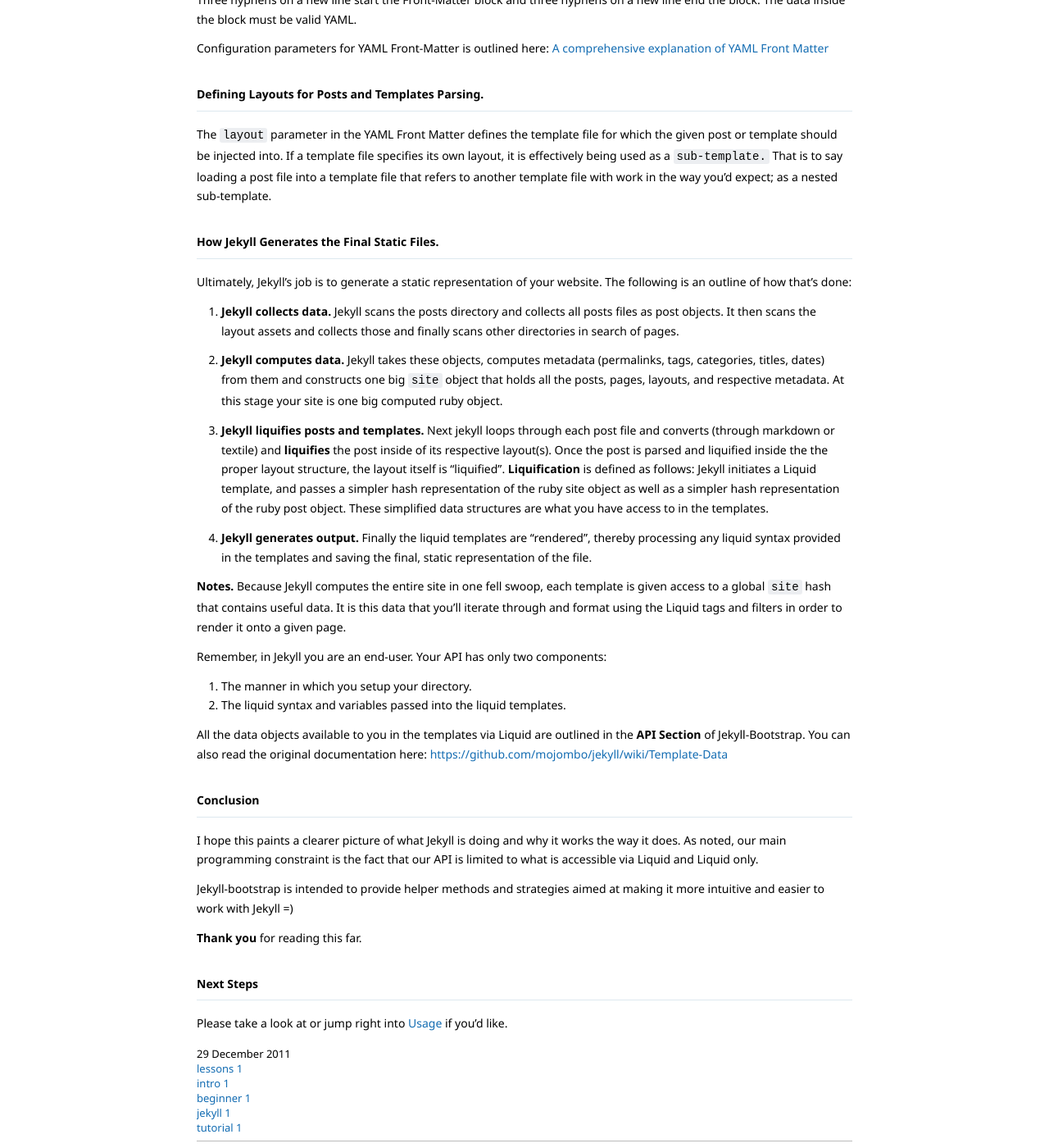
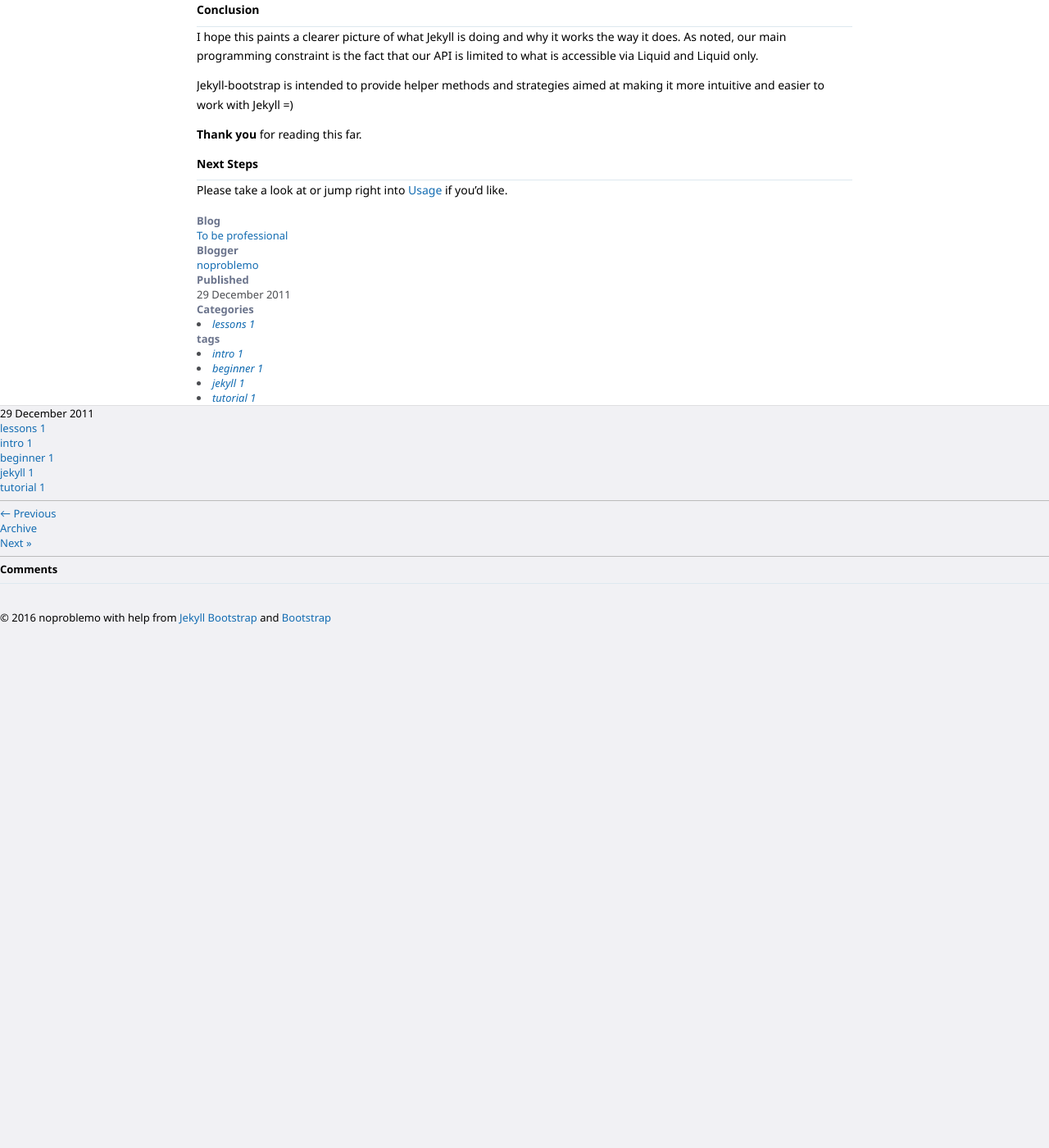
Before and after one commit to noproblemo/noproblemo.github.io, a Jekyll site: the page built from _posts/core-samples/2011-12-29-jekyll-introduction.md, in a window 1280 px wide and 1400 px high, scrolled down 6771 px. Shown: the whole window at 82% size. Built offline with Jekyll 4.4.1, drawn with Linux system fonts in a browser that asks for light colours; nearby versions of some CDN libraries; Markdown is read by kramdown in place of the engine named in the settings; after the commit the page ends 7533 px from its top, so only the background shows below that.

Commit message:
add blog property

```diff
--- a/_includes/themes/bootstrap-3/default.html
+++ b/_includes/themes/bootstrap-3/default.html
@@ -55,7 +55,7 @@
         <div id="phabricator-standard-page" class="phabricator-standard-page">
             <div class="phabricator-main-menu phabricator-main-menu-background">
               <a class="phabricator-main-menu-brand" href="/">
-                <span>{{ site.title }}</span>
+                <h3>{{ site.title }}</h3>
               </a>
             </div>
             <div id="phabricator-standard-page-body" class="phabricator-standard-page-body">
@@ -71,15 +71,7 @@
                     <span class="phui-crumb-name"> {{ page.title }} </span>
                   </span>
                 </div>
-                <div class="phui-document-container document-has-foot">
-                  <div class="phui-document-view phui-document-view-pro">
-                    <div class="phui-document-content">
-                      <div class="phui-document-inner">
-                        {{ content }}
-                      </div>
-                    </div>
-                  </div>
-                </div>
+                {{ content }}
                 <div class="phame-blog-description">
 
                 </div>
--- a/_includes/themes/bootstrap-3/post.html
+++ b/_includes/themes/bootstrap-3/post.html
@@ -1,3 +1,7 @@
+<div class="phui-document-container document-has-foot">
+    <div class="phui-document-view phui-document-view-pro">
+        <div class="phui-document-content">
+            <div class="phui-document-inner">
                 <div class="phui-header-shell phui-header-tall ">
                     <div class="phui-header-view">
                         <div class="phui-header-row">
@@ -16,29 +20,50 @@
                 <div class="phabricator-remarkup">
                     {{ content }}
                 </div>
-
+            </div>
+        </div>
+    </div>
+    <div class="phui-document-properties">
+        <div class="phui-property-list-section">
+            <div class="phui-property-list-container grouped">
+                <div class="phui-property-list-properties-wrap ">
+                    <dl class="phui-property-list-properties">
+                        <dt class="phui-property-list-key">Blog </dt>
+                        <dd class="phui-property-list-value"><a href="{{ site.url }}" class="phui-handle">{{ site.title }}</a> </dd>
+                        <dt class="phui-property-list-key">Blogger </dt>
+                        <dd class="phui-property-list-value"><a href="/p/noproblemo/" class="phui-handle phui-link-person">noproblemo</a> </dd>
+                        <dt class="phui-property-list-key">Published </dt>
+                        <dd class="phui-property-list-value">{{ page.date | date_to_long_string }}</dd>
+                        {% unless page.categories == empty %}
+                        <dt class="phui-property-list-key">Categories </dt>
+                        <dd class="phui-property-list-value"><em>{% assign categories_list = page.categories %} {% include JB/categories_list %}</em> </dd>
+                        {% endunless %}
+                        {% unless page.tags == empty %}
+                        <dt class="phui-property-list-key">tags </dt>
+                        <dd class="phui-property-list-value"><em>{% assign tags_list = page.tags %} {% include JB/tags_list %}</em> </dd>
+                        {% endunless %}
+                    </dl>
+                </div>
+            </div>
+        </div>
+    </div>
+</div>
 <div class="row post-full">
     <div class="col-xs-12">
         <div class="date">
             <span>{{ page.date | date_to_long_string }}</span>
         </div>
-
         {% unless page.categories == empty %}
         <ul class="tag_box inline">
             <li><i class="glyphicon glyphicon-open"></i></li>
-      {% assign categories_list = page.categories %}
-      {% include JB/categories_list %}
+            {% assign categories_list = page.categories %} {% include JB/categories_list %}
+        </ul>
+        {% endunless %} {% unless page.tags == empty %}
+        <ul class="tag_box inline">
+            <li><i class="glyphicon glyphicon-tags"></i></li>
+            {% assign tags_list = page.tags %} {% include JB/tags_list %}
         </ul>
         {% endunless %}
-
-  {% unless page.tags == empty %}
-    <ul class="tag_box inline">
-      <li><i class="glyphicon glyphicon-tags"></i></li>
-      {% assign tags_list = page.tags %}
-      {% include JB/tags_list %}
-    </ul>
-  {% endunless %}
-
         <hr>
         <ul class="pagination">
             {% if page.previous %}
@@ -50,11 +75,9 @@
             {% if page.next %}
             <li class="next"><a href="{{ BASE_PATH }}{{ page.next.url }}" title="{{ page.next.title }}">Next &raquo;</a></li>
             {% else %}
-      <li class="next disabled"><a>Next &rarr;</a>
-    {% endif %}
+            <li class="next disabled"><a>Next &rarr;</a> {% endif %}
         </ul>
-    <hr>
-    {% include JB/comments %}
+        <hr> {% include JB/comments %}
         <h3>Comments</h3>
         <div class="fb-comments" data-href="{{ site.url }}{{ page.url }}" data-num-posts="5"></div>
     </div>
--- a/assets/themes/bootstrap-3/css/custom.css
+++ b/assets/themes/bootstrap-3/css/custom.css
@@ -1,7 +1,16 @@
+.phabricator-main-menu-brand {
+    color: #fff;
+    margin:0 auto;
+}
+
+.phabricator-main-menu-brand h3 {
+	padding:0;
+    border-bottom: 0
+}
+
 .phabricator-remarkup h1, h2, h3, h4, h5, h6 {
 	padding: 0 24px 8px 0;
     border-bottom: 1px solid #DDE8EF;
-    margin: 32px 0 16px
 }
 
 .phabricator-remarkup ul {
```
Lines whose indentation alone changed are shown as unchanged.
